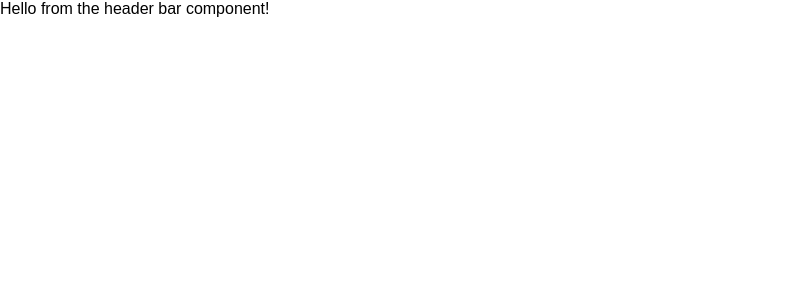
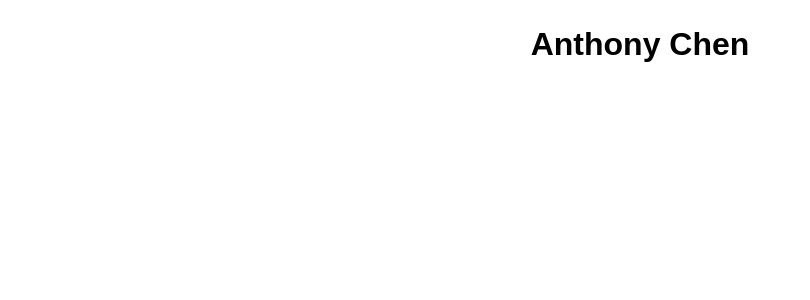
Before and after one commit to AnthonyChen7/anthony-web-page, a React (Create React App) app: page / in a window 1280 px wide. Shown: the top 300 px of the page, without its empty margins (0-810 px from the left). Built offline with nearby package versions, Linux system fonts and the light colour scheme; the HTML template or start-up script is replaced by a standard one.

Commit message:
Put my name at the top of the header bar. CHanged readme

```diff
--- a/src/App.tsx
+++ b/src/App.tsx
@@ -4,8 +4,11 @@ import { HeaderBar } from './widgets/components/header-bar/header-bar';
 
 class App extends React.Component {
   render() {
+    const appStyles = {
+      padding: '5px 10px'
+    };
     return (
-      <div>
+      <div style={appStyles}>
         <HeaderBar />
       </div>
     );
--- a/src/widgets/components/header-bar/header-bar.css
+++ b/src/widgets/components/header-bar/header-bar.css
@@ -0,0 +1,4 @@
+.header-style {
+    display: flex;
+    justify-content: center;
+}
--- a/src/widgets/components/header-bar/header-bar.tsx
+++ b/src/widgets/components/header-bar/header-bar.tsx
@@ -1,10 +1,11 @@
 import * as React from 'react';
+import './header-bar.css';
 
 export class HeaderBar extends React.Component {
   render () {
     return  (
-    <div>
-      Hello from the header bar component!
+    <div className="header-style">
+        <div><h1>Anthony Chen</h1></div>
     </div>
     );
   }
```
Also changed, not shown: 1 other file (tests, documents, lock files or other folders).
